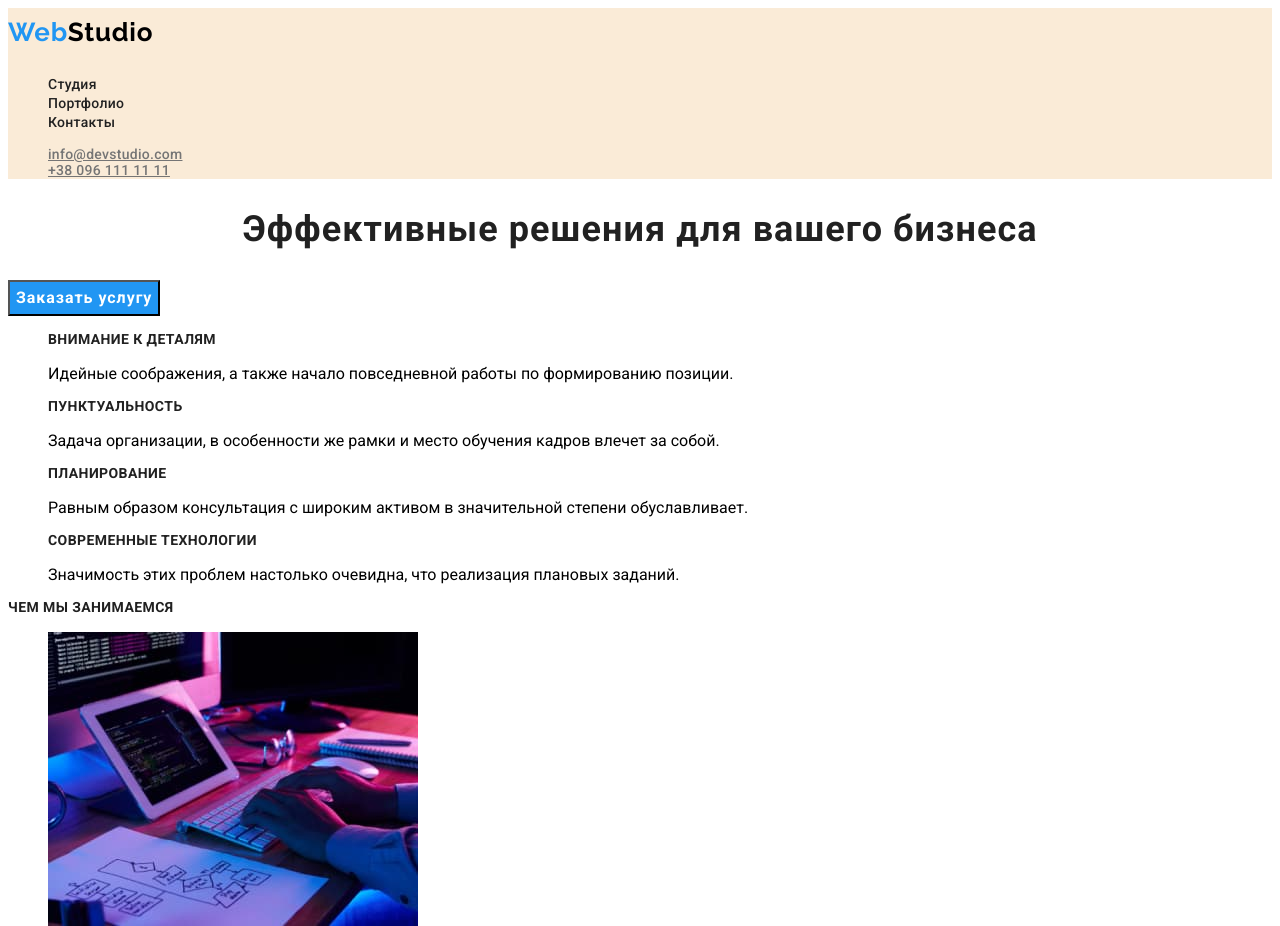
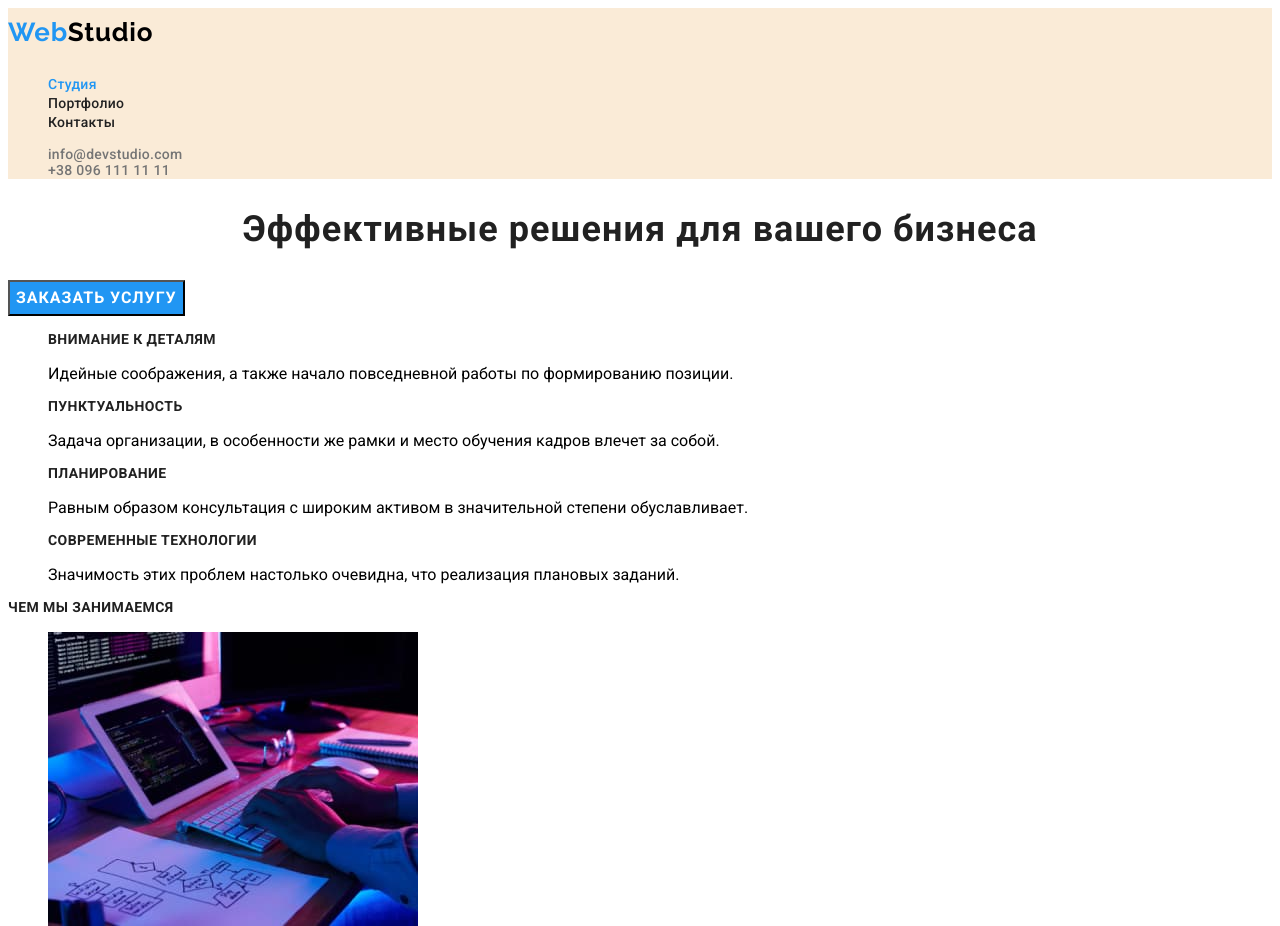
Before and after one commit to PanSerg/goit-markup-hw-02, a plain HTML site: page index.html in a window 1280 px wide. Shown: the top 926 px of the page. Drawn offline with Linux system fonts and the light colour scheme.

Commit message:
Доработка 2

```diff
--- a/css/styles.css
+++ b/css/styles.css
@@ -70,7 +70,15 @@ header {
 
 .site-nav-link:hover,
 .site-nav-link:focus {
-  color: var(--accent-color);
+  color: var(--primary-white-color);
+  background-color: var(--accent-color);
+  font-family: 'Roboto';
+    font-weight: 500;
+    font-size: 16px;
+    line-height: 1.62;
+    text-align: center;
+    letter-spacing: 0.03em;
+    color: #ffffff;
 }
 
 .site-contact {
@@ -78,7 +86,7 @@ header {
 }
 
 .current {
-  color-scheme: var(--accent-color);
+  color: var(--accent-color);
 }
 
 .features-title {
@@ -152,6 +160,17 @@ header {
 .button.primary {
   background-color: var(--accent-color);
   color: var(--primary-white-color);
+    text-transform: uppercase;
+
+      font-family: 'Roboto';
+      font-weight: 700;
+      font-size: 16px;
+      line-height: 1.88;
+      display: flex;
+      align-items: center;
+      text-align: center;
+      letter-spacing: 0.06em;
+      color: #FFFFFF;
 }
 
 /* Наши преимущества */
--- a/index.html
+++ b/index.html
@@ -25,8 +25,8 @@
         </ul>
       </nav>
       <ul>
-        <li class="site-nav-link"><a class="site-contact" href="mailto:info@devstudio.com">info@devstudio.com</a></li>
-        <li class="site-nav-link"><a class="site-contact" href="tel:+380961111111">+38 096 111 11 11</a></li>
+        <li class="site-nav-link"><a class="site-contact link" href="mailto:info@devstudio.com">info@devstudio.com</a></li>
+        <li class="site-nav-link"><a class="site-contact link" href="tel:+380961111111">+38 096 111 11 11</a></li>
       </ul>
     </header>
     <main>
@@ -156,8 +156,8 @@
             <a href="https://goo.gl/maps/X5TGUrsWiipyjW1k8"></a>
               <a>г. Киев, пр-т Леси Украинки, 26</a>
           </li>
-          <li class="site-nav-link"><a class="site-contact" href="mailto:info@example.com">info@example.com</a></li>
-          <li class="site-nav-link"><a class="site-contact" href="tel:+380991111111">+38 099 111 11 11</a></li>
+          <li class="site-nav-link"><a class="site-contact link" href="mailto:info@example.com">info@example.com</a></li>
+          <li class="site-nav-link"><a class="site-contact link" href="tel:+380991111111">+38 099 111 11 11</a></li>
         </ul>
       </address>
     </footer>
```
Also changed, not shown: portfolio.html (+6 -7 lines).
